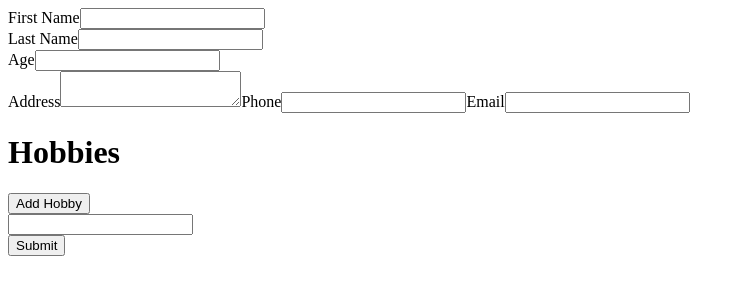
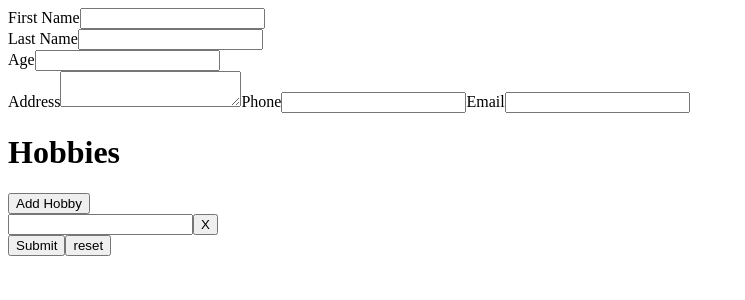
Before and after one commit to dhruvburada/angular-learning-16, an Angular app: page / in a window 1280 px wide. Both pictures are taken after a click on the button "Add Hobby". Shown: the top 300 px of the page, without its empty margins (0-745 px from the left). Built offline with nearby package versions, Linux system fonts and the light colour scheme.

Commit message:
remove hobby

```diff
--- a/src/app/reactive-forms/reactive-forms.component.html
+++ b/src/app/reactive-forms/reactive-forms.component.html
@@ -80,7 +80,9 @@
     <input type="button" value="Add Hobby" (click)="addHobby()" />
     <div *ngFor="let hobby of hobbies.controls; let i = index">
       <input type="text" [formControlName]="i" />
+      <input type="button" value="X" (click)="removeHobby(i)" />
     </div>
   </div>
   <input type="submit" value="Submit" />
+  <input type="button" value="reset" (click)="resetForm()" />
 </form>
--- a/src/app/reactive-forms/reactive-forms.component.ts
+++ b/src/app/reactive-forms/reactive-forms.component.ts
@@ -16,7 +16,7 @@ export class ReactiveFormsComponent implements OnInit {
         {
           address: new FormControl('', [Validators.minLength(5), Validators.required]),
           phone: new FormControl('', [Validators.minLength(10), Validators.required]),
-          email: new FormControl('', [Validators.required], [this.isValidEmail.bind(this)]),
+          email: new FormControl('', [Validators.required, Validators.email], [this.isValidEmail.bind(this)]),
         }
       ),
       fname: new FormControl('', Validators.required),
@@ -44,6 +44,10 @@ export class ReactiveFormsComponent implements OnInit {
     return this.signupForm.get('hobbies') as FormArray;
   }
 
+  removeHobby(index: number) {
+    (this.signupForm.get('hobbies') as FormArray).removeAt(index)
+  }
+
   // isValidEmail(formControl: AbortController): Promise<any> | Observable<any> {
   //   return new Promise((res, rej) => {
   //     setTimeout(() => {
@@ -68,4 +72,8 @@ export class ReactiveFormsComponent implements OnInit {
     });
   }
 
+  resetForm() {
+    this.signupForm.reset()
+    console.log(this.signupForm)
+  }
 }
```
